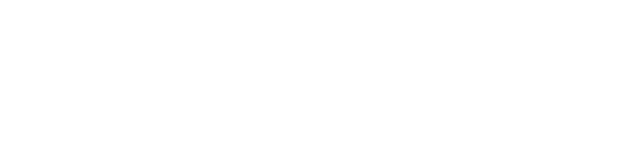
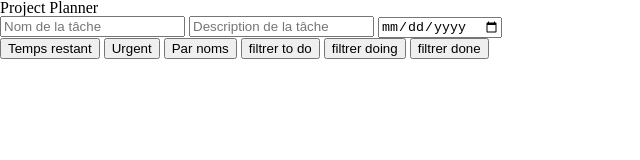
Before and after one commit to Loic-lion/project-planner, a plain HTML site: page index.html in a window 1280 px wide. Shown: the whole page, without its empty margins (0-640 px from the left). Drawn offline with Linux system fonts and the light colour scheme.

Commit message:
ajout html element

```diff
--- a/index.html
+++ b/index.html
@@ -9,6 +9,25 @@
     <title>Planner</title>
   </head>
   <body>
+    <header>
+      <h1>Project Planner</h1>
+      <div class="input">
+        <input type="text" placeholder="Nom de la tâche" />
+        <input type="text" placeholder="Description de la tâche" />
+        <input type="date" />
+      </div>
 
+      <nav class="filter">
+        <button class="bouton_triage" id="button_temps">Temps restant</button>
+        <button class="bouton_triage" id="button_urgent">Urgent</button>
+        <button class="bouton_triage" id="button_noms">Par noms</button>
+        <button class="bouton_triage" id="button_todo">filtrer to do</button>
+        <button class="bouton_triage" id="button_doing">filtrer doing</button>
+        <button class="bouton_triage" id="button_done">filtrer done</button>
+      </nav>
+    </header>
+    <main>
+      <section class="container"></section>
+    </main>
   </body>
 </html>
```
